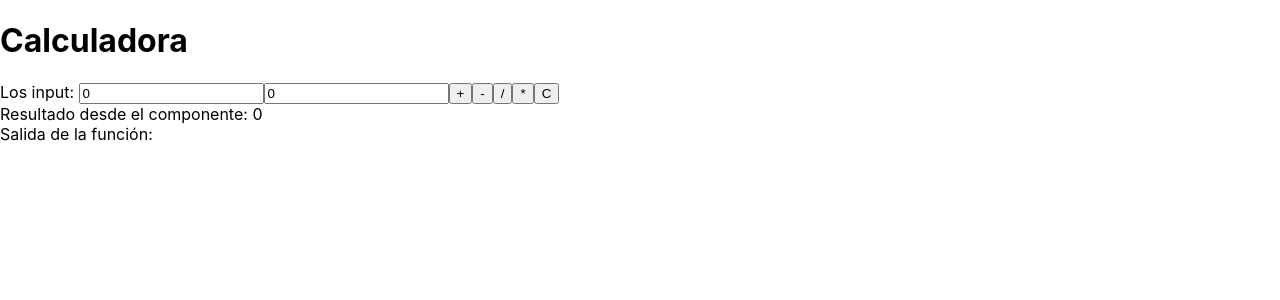
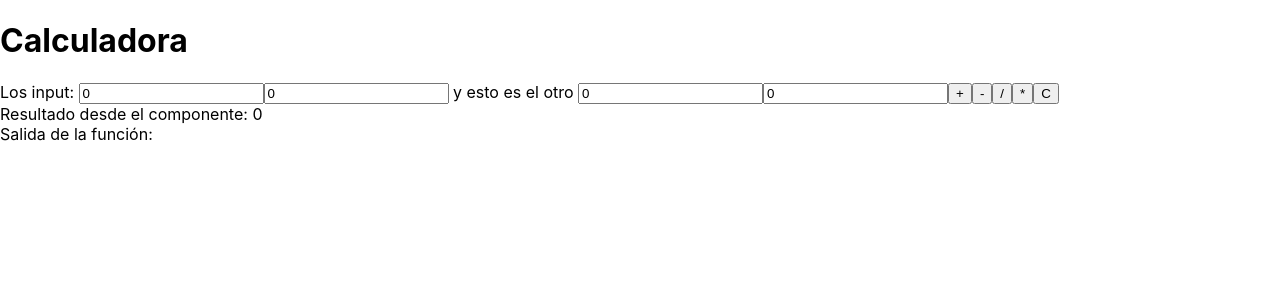
Before and after one commit to issupl/ReactCalculator, a React (Create React App) app: page / in a window 1280 px wide. Shown: the top 300 px of the page. Built offline with nearby package versions, Linux system fonts and the light colour scheme.

Commit message:
Introduciendo el useRef para hacerlo como creo que se debería hacer

```diff
--- a/src/App.js
+++ b/src/App.js
@@ -12,7 +12,7 @@ function App() {
   const [paraElC,setParaElC] = useState(1);
 
   function changeFirstNumberHandler (event,paraElC) {
-    console.log('En changeFirstNumberHandler paraElC:',paraElC)
+    console.log('En changeFirstNumberHandler paraElC:',paraElC,datos.primerOper,datos.segundoOper)
     if(paraElC === 1){
 
       event.target.name === "primerOper" ? setDatos({...datos,segundoOper:event.target.value}) : setDatos({...datos,primerOper:event.target.value});
--- a/src/componentes/Input.jsx
+++ b/src/componentes/Input.jsx
@@ -1,8 +1,14 @@
-import React, {useState,useEffect} from "react";
+import React, {useState,useEffect,useRef} from "react";
+import Input0 from "./Input0";
 
 function Input(entradas){
     const [elC,setElC] = useState(1);
+   const [laref,setLaRef] =useState("");
+   let referencia = useRef("");
     const valoresNombreInput = ["primerOper", "segundoOper"];
+
+    console.log('En Input: ',entradas)
+
  useEffect(()=>{
      setElC(entradas.paraElC) ;
      entradas.setParaElC(1);
@@ -10,12 +16,21 @@ function Input(entradas){
          elemento.value = 0;
      }
 
- },[entradas.paraElC])
+     setLaRef(referencia);
+     console.log('esta es la laref',laref)
+
+ },[entradas.paraElC]);
+
+ let elotro = valoresNombreInput.map((item,index)=>{
+     return <Input0 evento={entradas} elC={elC} elname={item}/>
+ })
  let salida = valoresNombreInput.map((item,index)=>{
 
-     return (<input type="text" name={item} key={index} onChange={(event)=>{entradas.unaFuncion(event,elC)}}/>)
+     return (
+         <input ref={referencia} type="text" name={item} key={index} onChange={(event)=>{entradas.unaFuncion(event,elC)}}/>
+         )
  })
-    return(<>Los input:   {salida}</>);
+    return(<>Los input:   {salida} y esto es el otro {elotro}</>);
 
 }
 
--- /dev/null
+++ b/src/componentes/Input0.jsx
@@ -0,0 +1,14 @@
+import React,{useRef,useEffect} from "react";
+
+function Input0(entrada){
+    const laref = useRef("");
+
+    useEffect(()=>{
+        laref.current.value = 0;
+    },[entrada.paraElC])
+
+    console.log('la referencia a la entrada en Input0',laref,entrada)
+    return(<input ref={laref} name={entrada.elname} type="text" onChange={(event)=>{entrada.evento.unaFuncion(event,entrada.elC)}}/>)
+}
+
+export default Input0;
--- a/src/componentes/Resultado.jsx
+++ b/src/componentes/Resultado.jsx
@@ -7,7 +7,7 @@ const [salida,setSalida] = useState(0);
     let oper2 = parseInt(dato.segundoOper,10);
     let op;
 
-    console.log('Qué trae: ',  dato,props)
+    /*console.log('Qué trae: ',  dato,props)*/
 
     useEffect(()=>{
 
@@ -20,7 +20,7 @@ const [salida,setSalida] = useState(0);
             break;
             case "+" :
             op = oper1 + oper2;
-            console.log("op:",op)
+            /*console.log("op:",op)*/
             setSalida(op);
              break;
             case "-" :
@@ -36,7 +36,7 @@ const [salida,setSalida] = useState(0);
                 props.setDatos({...dato,primerOper:0,segundoOper:0});
                 props.setParaElC(0);
                 setSalida(0);
-                console.log('Por default props.paraElC',props.paraElC)
+               /* console.log('Por default props.paraElC',props.paraElC)*/
 
             break;
         }
```
